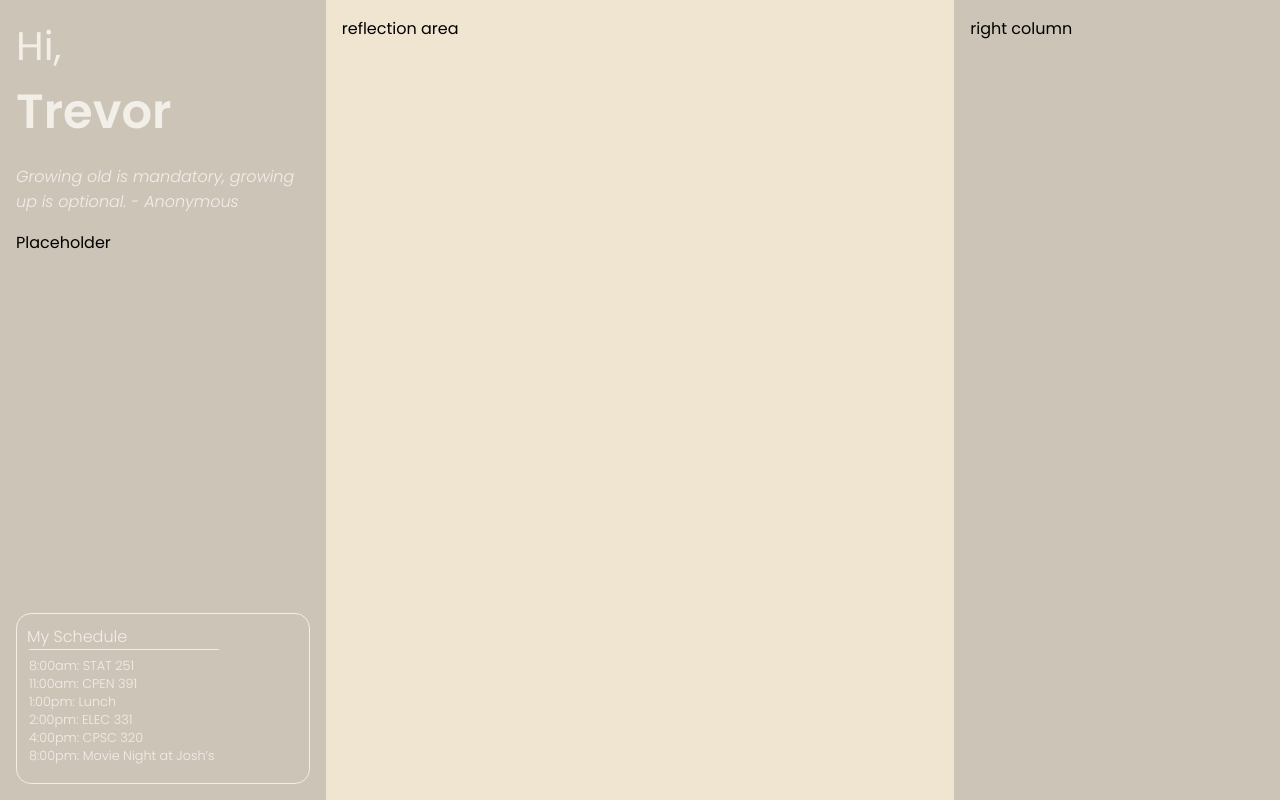
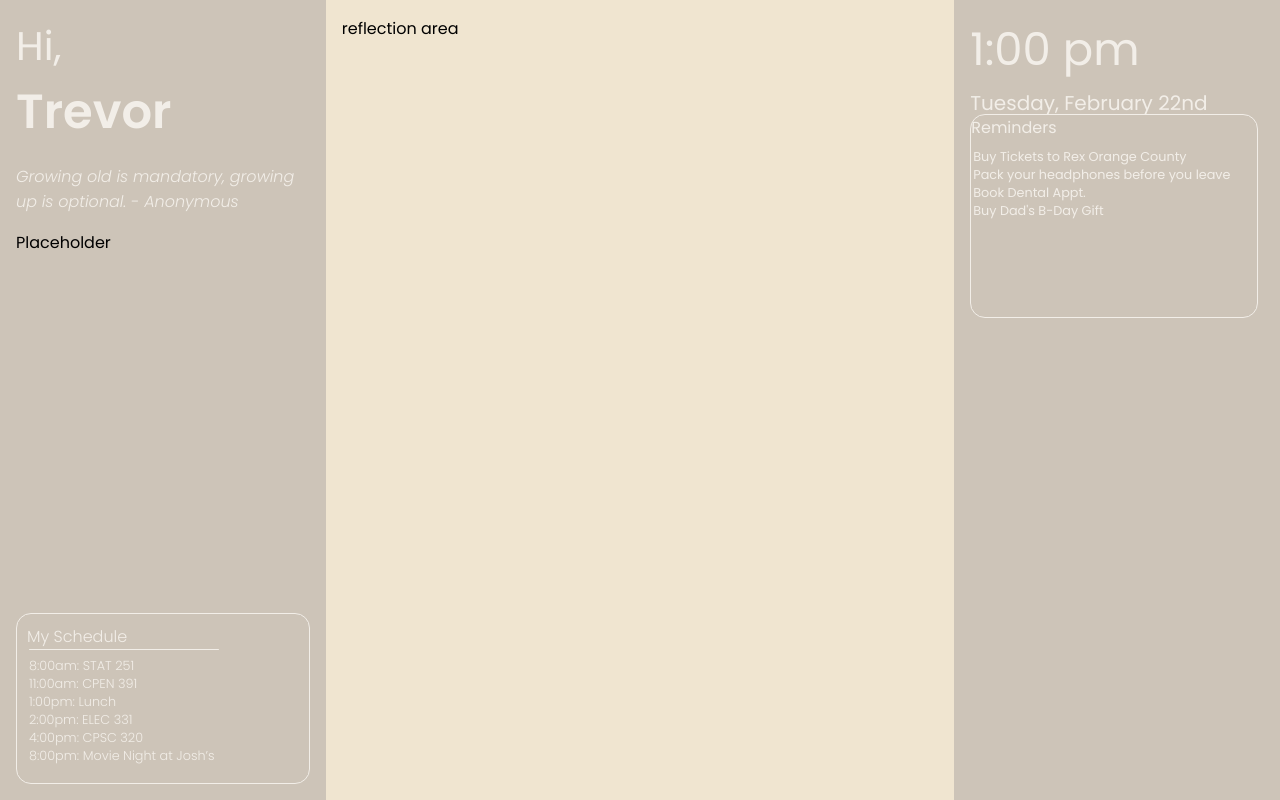
Before and after one commit to janishjit/smart_mirror, a React (Create React App) app: page / in a window 1280 px wide. Built offline with nearby package versions, Linux system fonts and the light colour scheme.

Commit message:
DateTime and Reminders

```diff
--- a/src/App.tsx
+++ b/src/App.tsx
@@ -3,6 +3,8 @@ import "./App.css";
 import Placeholder from "./Placeholder";
 import Schedule from "./Schedule";
 import Welcome from "./Welcome";
+import Reminders from "./Reminders";
+import DateTime from "./DateTime"
 
 // Look at figma for modules, claim modules with a comment on the figma file
 // https://www.figma.com/file/yrqrIB1452Kw8NM9943uOt/Magic-Mirror-Wireframes?node-id=2%3A17
@@ -15,7 +17,12 @@ const EXAMPLE_SCHEDULE = [
   { time: "8:00pm", event: "Movie Night at Josh’s" },
 ];
 
-
+const EXAMPLE_REMINDERS = [
+  "Buy Tickets to Rex Orange County",
+  "Pack your headphones before you leave",
+  "Book Dental Appt.",
+  "Buy Dad's B-Day Gift"
+]
 
 
 
@@ -33,7 +40,17 @@ function App() {
         <Schedule schedule={ EXAMPLE_SCHEDULE } />
       </div>
       <div className="reflection-area">reflection area</div>
-      <div className="col3">right column</div>
+      <div className="col3">
+        <DateTime
+          date={ "1:00 pm" }
+          time={ "Tuesday, February 22nd" }
+        />
+        <Reminders
+          reminders={
+            EXAMPLE_REMINDERS
+          }
+        />
+      </div>
     </div>
   );
 }
--- /dev/null
+++ b/src/DateTime/DateTime.module.css
@@ -0,0 +1,32 @@
+.date {
+    position: absolute;
+
+    font-family: Poppins;
+    font-style: normal;
+    font-weight: normal;
+    font-size: 45px;
+    line-height: 67px;
+    display: flex;
+    align-items: center;
+    text-align: center;
+
+    color: #F2EEE8;
+}
+
+.time {
+    position: absolute;
+    width: 237.92px;
+    height: 22.63px;
+    top: 71.28px;
+
+    font-family: Poppins;
+    font-style: normal;
+    font-weight: normal;
+    font-size: 20px;
+    line-height: 30px;
+    display: flex;
+    align-items: center;
+    text-align: center;
+
+    color: #F2EEE8;
+}
--- /dev/null
+++ b/src/DateTime/DateTime.tsx
@@ -0,0 +1,13 @@
+import styles from "./DateTime.module.css";
+
+type DateTimeProps = { date: string; time: string };
+const DateTime = ({ date, time }: DateTimeProps) => {
+  return (
+    <>
+      <div className={ [styles.date, "text"].join(" ") }>{ date }</div>
+      <p className={ [styles.time, "text"].join(" ") }>{ time }</p>
+    </>
+  );
+};
+
+export default DateTime;
--- /dev/null
+++ b/src/DateTime/index.ts
@@ -0,0 +1,3 @@
+import DateTime from "./DateTime";
+
+export default DateTime;
--- /dev/null
+++ b/src/Reminders/Reminders.module.css
@@ -0,0 +1,14 @@
+.container {
+    position: absolute;
+    width: 288px;
+    height: 204px;
+    /* left: 960.13px; */
+    top: 114px;
+
+    background: #CDC4B8;
+    border: 0.7px solid #F2EEE8;
+    box-sizing: border-box;
+    border-radius: 15px;
+}
+
+.li{}
--- /dev/null
+++ b/src/Reminders/Reminders.tsx
@@ -0,0 +1,19 @@
+import { EventType } from "../types";
+import styles from "./Reminders.module.css";
+
+type ReminderProps = { reminders: string[]};
+
+const Reminders = ({ reminders }: ReminderProps) => {
+  return <div className={ styles.container }>
+    <div className={ [styles.underlined, "text"].join(" ") }>Reminders</div>
+    <ul className={ ["text"].join(" ") }>
+      { reminders.map((entry: string) =>
+        <li>
+          { entry }
+        </li>
+      ) }
+    </ul>
+  </div>;
+};
+
+export default Reminders;
--- /dev/null
+++ b/src/Reminders/index.ts
@@ -0,0 +1,3 @@
+import Reminders from './Reminders';
+
+export default Reminders;
```
